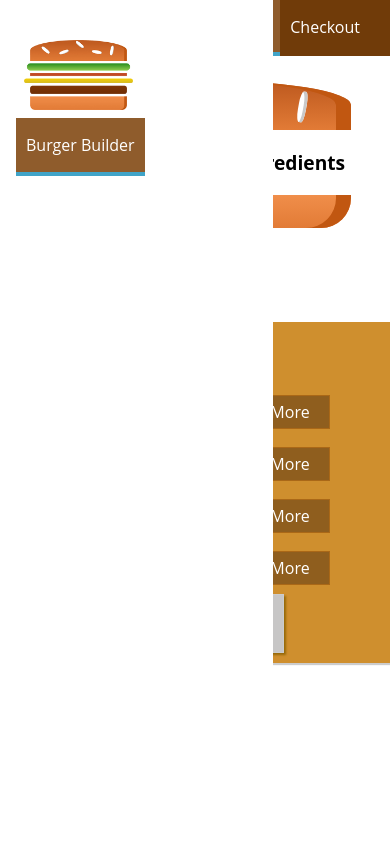
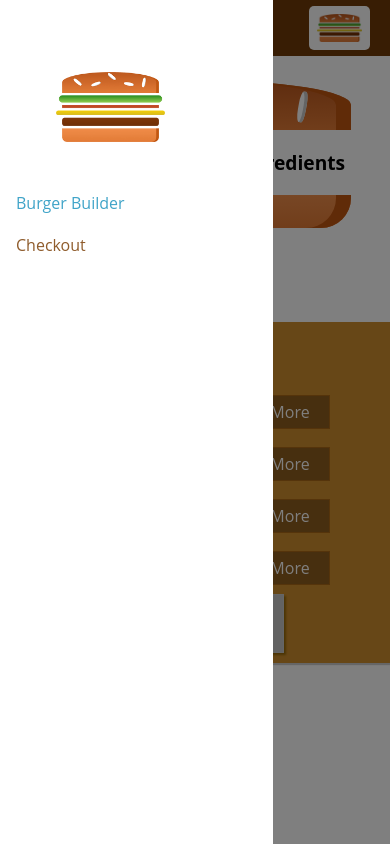
Before and after one commit to SiddTripathi/React_Application, a React (Create React App) app in the folder burger_builder/: page / in a window 390 px wide. Built offline with nearby package versions, Linux system fonts and the light colour scheme; the HTML template or start-up script is replaced by a standard one.

Commit message:
Responsive Style and Dropouts

```diff
--- a/burger_builder/src/Components/Layout/Layout.js
+++ b/burger_builder/src/Components/Layout/Layout.js
@@ -1,20 +1,30 @@
-import React from 'react';
+import React, { Component } from 'react';
 import Auxiliary from '../../hoc/Auxiliary'
 
 import classes from './Layout.module.css';
 import Toolbar from '../Navigation/Toolbar/Toolbar'
 import SideDrawer from '../Navigation/SideDrawer/SideDrawer'
 
-const layout = (props) => (
-    <Auxiliary >
-        <Toolbar></Toolbar>
-        <SideDrawer />
-        <main className={classes.content}>
-            {props.children}
-        </main>
+class Layout extends Component {
+    state = {
+        showSideDrawer: true
+    }
+    sideDrawerClosedHandler = () => {
+        this.setState({ showSideDrawer: false })
+    }
 
-    </Auxiliary>
+    render() {
+        return (
+            <Auxiliary >
+                <Toolbar></Toolbar>
+                <SideDrawer closed={this.sideDrawerClosedHandler} open={this.state.showSideDrawer} />
+                <main className={classes.content}>
+                    {this.props.children}
+                </main>
 
-)
+            </Auxiliary>
+        )
+    }
+}
 
-export default layout;
+export default Layout;
--- a/burger_builder/src/Components/Navigation/NavigationItems/NavigationItem/NavigationItem.module.css
+++ b/burger_builder/src/Components/Navigation/NavigationItems/NavigationItem/NavigationItem.module.css
@@ -1,6 +1,29 @@
+.NavigationItem {
+  margin: 10px 0;
+  box-sizing: border-box;
+  display: block;
+  width: 100%;
+  align-items: center;
+}
+
+.NavigationItem a {
+  color: #8f5c2c;
+  text-decoration: none;
+  width: 100%;
+  box-sizing: border-box;
+  display: block;
+}
+
+.NavigationItem a:hover,
+.NavigationItem a:active,
+.NavigationItem a.active {
+  color: #40a4c8;
+}
+
+@media (min-width: 500px) {
   .NavigationItem {
     margin: 0;
-  box-sizing: border-box;
+    width: auto;
     display: flex;
     height: 100%;
     align-items: center;
@@ -12,8 +35,6 @@
     height: 100%;
     padding: 16px 10px;
     border-bottom: 4px solid transparent;
-  box-sizing: border-box;
-  display: block;
   }
 
   .NavigationItem a:hover,
@@ -23,3 +44,4 @@
     border-bottom: 4px solid #40a4c8;
     color: white;
   }
+}
--- a/burger_builder/src/Components/Navigation/NavigationItems/NavigationItems.module.css
+++ b/burger_builder/src/Components/Navigation/NavigationItems/NavigationItems.module.css
@@ -4,5 +4,12 @@
   list-style: none;
   display: flex;
   align-items: center;
+  flex-flow: column;
   height: 100%;
 }
+
+@media (min-width: 500px) {
+  .NavigationItems {
+    flex-flow: row;
+  }
+}
--- a/burger_builder/src/Components/Navigation/SideDrawer/SideDrawer.js
+++ b/burger_builder/src/Components/Navigation/SideDrawer/SideDrawer.js
@@ -2,15 +2,24 @@
 import Logo from '../../Logo/Logo'
 import NavigationItems from '../NavigationItems/NavigationItems'
 import classes from './SideDrawer.module.css'
+import BackDrop from '../../UI/Backdrop/Backdrop'
+import Auxiliary from '../../../hoc/Auxiliary'
 
 const sideDrawer = (props) => {
+    let attachedClasses = [classes.SideDrawer, classes.Close]
+    if (props.open) {
+        attachedClasses = [classes.SideDrawer, classes.Open]
+    }
     return (
-        <div className={classes.SideDrawer}>
-            <div className={classes.Logo}><Logo /></div>
-            <nav>
-                <NavigationItems />
-            </nav>
-        </div>
+        <Auxiliary>
+            <BackDrop show={props.open} clicked={props.closed} />
+            <div className={attachedClasses.join(' ')}>
+                <div className={classes.Logo}><Logo /></div>
+                <nav>
+                    <NavigationItems />
+                </nav>
+            </div>
+        </Auxiliary>
     )
 }
 
--- a/burger_builder/src/Components/Navigation/SideDrawer/SideDrawer.module.css
+++ b/burger_builder/src/Components/Navigation/SideDrawer/SideDrawer.module.css
@@ -27,4 +27,5 @@
 
 .Logo {
   height: 11%;
+  margin: 32px;
 }
--- a/burger_builder/src/Components/Navigation/Toolbar/Toolbar.js
+++ b/burger_builder/src/Components/Navigation/Toolbar/Toolbar.js
@@ -7,10 +7,11 @@
     <header className={classes.Toolbar}>
         <div>MENU</div>
         <div className={classes.Logo}><Logo></Logo></div>
-        <NavigationItems>
+        <nav className={classes.DesktopOnly}>
+            <NavigationItems>
 
-        </NavigationItems>
-
+            </NavigationItems>
+        </nav>
     </header >
 )
 
--- a/burger_builder/src/Components/Navigation/Toolbar/Toolbar.module.css
+++ b/burger_builder/src/Components/Navigation/Toolbar/Toolbar.module.css
@@ -20,3 +20,9 @@
 .Logo {
   height: 80%;
 }
+
+@media (max-width: 499px) {
+  .DesktopOnly {
+    display: none;
+  }
+}
```
Lines whose indentation alone changed are shown as unchanged.
